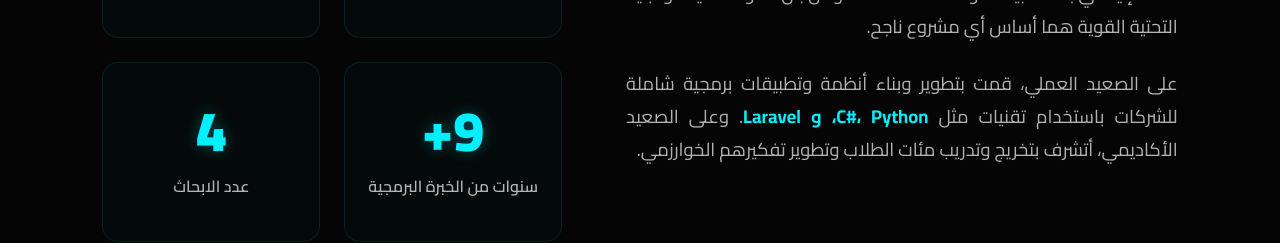
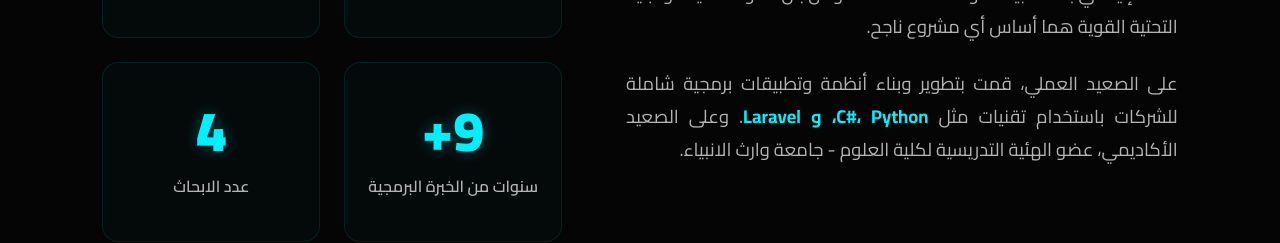
Before and after one commit to HaSSanSa95/hasansabah, a plain HTML site: page index.html in a window 1280 px wide. Shown: the part 1174-1417 px from the top of the page. Drawn offline with nearby package versions, Linux system fonts and the light colour scheme.

Commit message:
Update index.html

```diff
--- a/index.html
+++ b/index.html
@@ -372,7 +372,7 @@
     <div class="about-grid">
       <div class="about-text reveal">
         <p data-i18n="about-p1">مهندس معلومات وباحث متخصص في <strong>الذكاء الاصطناعي وهندسة البرمجيات</strong>. حصلت على درجة الماجستير بامتياز، مما منحني أساساً نظرياً صلباً أستند إليه في بناء تطبيقات وأنظمة متقدمة. أؤمن بأن الكود النظيف والبنية التحتية القوية  هما أساس أي مشروع ناجح.</p>
-        <p data-i18n="about-p2">على الصعيد العملي، قمت بتطوير وبناء أنظمة وتطبيقات برمجية شاملة للشركات باستخدام تقنيات مثل <strong>C#، Python، و Laravel</strong>. وعلى الصعيد الأكاديمي، أتشرف بتخريج وتدريب مئات الطلاب وتطوير تفكيرهم الخوارزمي.</p>
+        <p data-i18n="about-p2">على الصعيد العملي، قمت بتطوير وبناء أنظمة وتطبيقات برمجية شاملة للشركات باستخدام تقنيات مثل <strong>C#، Python، و Laravel</strong>. وعلى الصعيد الأكاديمي، عضو الهئية التدريسية لكلية العلوم - جامعة وارث الانبياء.</p>
       </div>
       <div class="stats-container reveal">
         <div class="stat-box"><div class="stat-num">3.72</div><div class="stat-text" data-i18n="stat-gpa">معدل الماجستير من 4.0</div></div>
```
